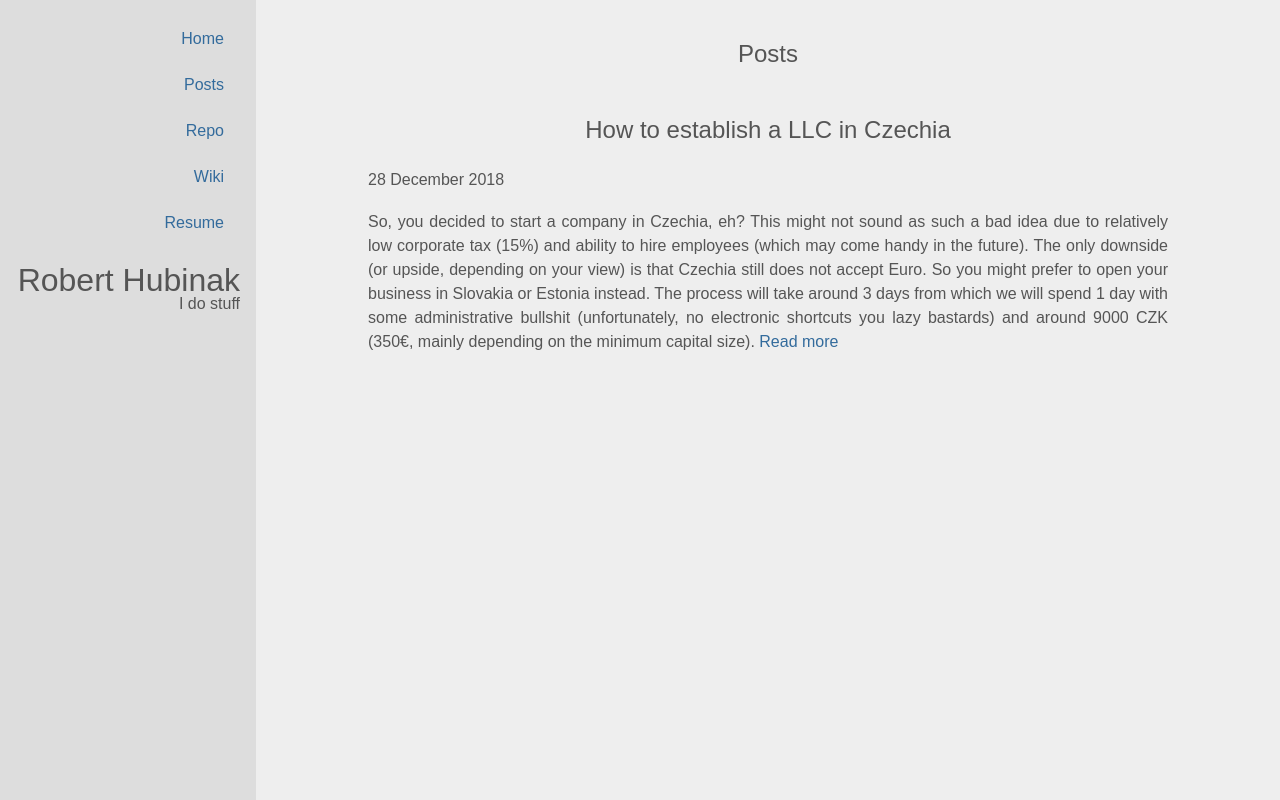
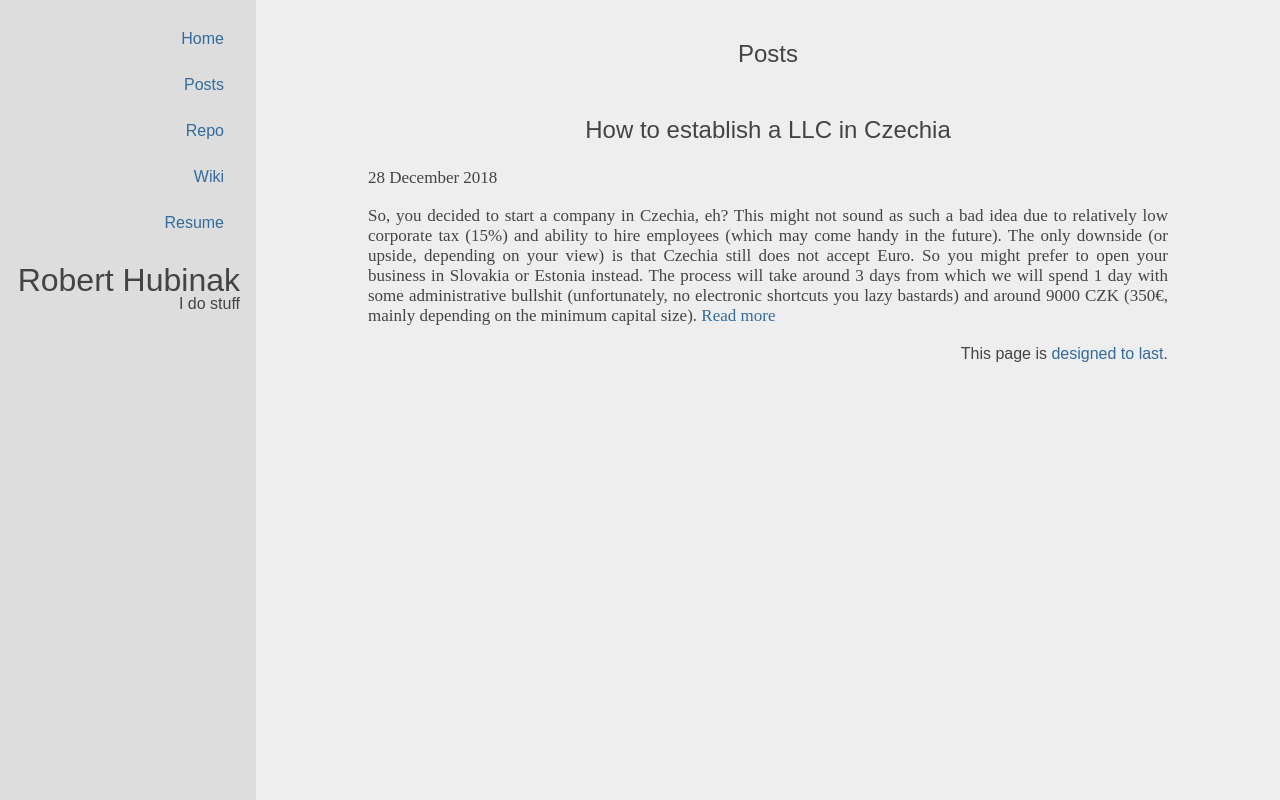
Before and after one commit to rhubinak/46692.dev, a plain HTML site: page posts.html in a window 1280 px wide. Drawn offline with Linux system fonts and the light colour scheme.

Commit message:
Higher contrast. Serif font for articles. Add some links

```diff
--- a/posts.html
+++ b/posts.html
@@ -53,6 +53,9 @@
       </article>
 
     </section>
+    <footer>
+      <p>This page is <a href="http://jeffhuang.com/designed_to_last/">designed to last</a>.</p>
+    </footer>
   </main>
 </body>
 </html>
--- a/style.css
+++ b/style.css
@@ -7,8 +7,8 @@
 html {overflow-y: scroll;}
 
 body {
-  font: 16px sans-serif;
-  color: #555;
+  font: 1rem sans-serif;
+  color: #444;
   background: #eee;
 }
 
@@ -40,7 +40,7 @@ ul.topnav li a {
 }
 
 a:hover, a:visited:hover {
-  background-color: #555;
+  background-color: #444;
   color: #eee;
 }
 
@@ -188,6 +188,16 @@ p {
   text-align: justify;
 }
 
+article p {
+  font: 17px serif;
+}
+
+footer p {
+  padding: 1rem 0;
+  width: 50rem;
+  text-align: right;
+}
+
 p.center {text-align: center;}
 
 #logo p {margin-right: 0;}
@@ -215,6 +225,10 @@ p.center {text-align: center;}
 
   p, #skills, article p {
     max-width: none;
+  }
+
+  footer p {
+    width: auto;
   }
 }
 
```
Also changed, not shown: how_to_establish_a_llc_in_czechia.html (+3 -0 lines), index.html (+6 -1 lines), resume.html (+3 -0 lines).
